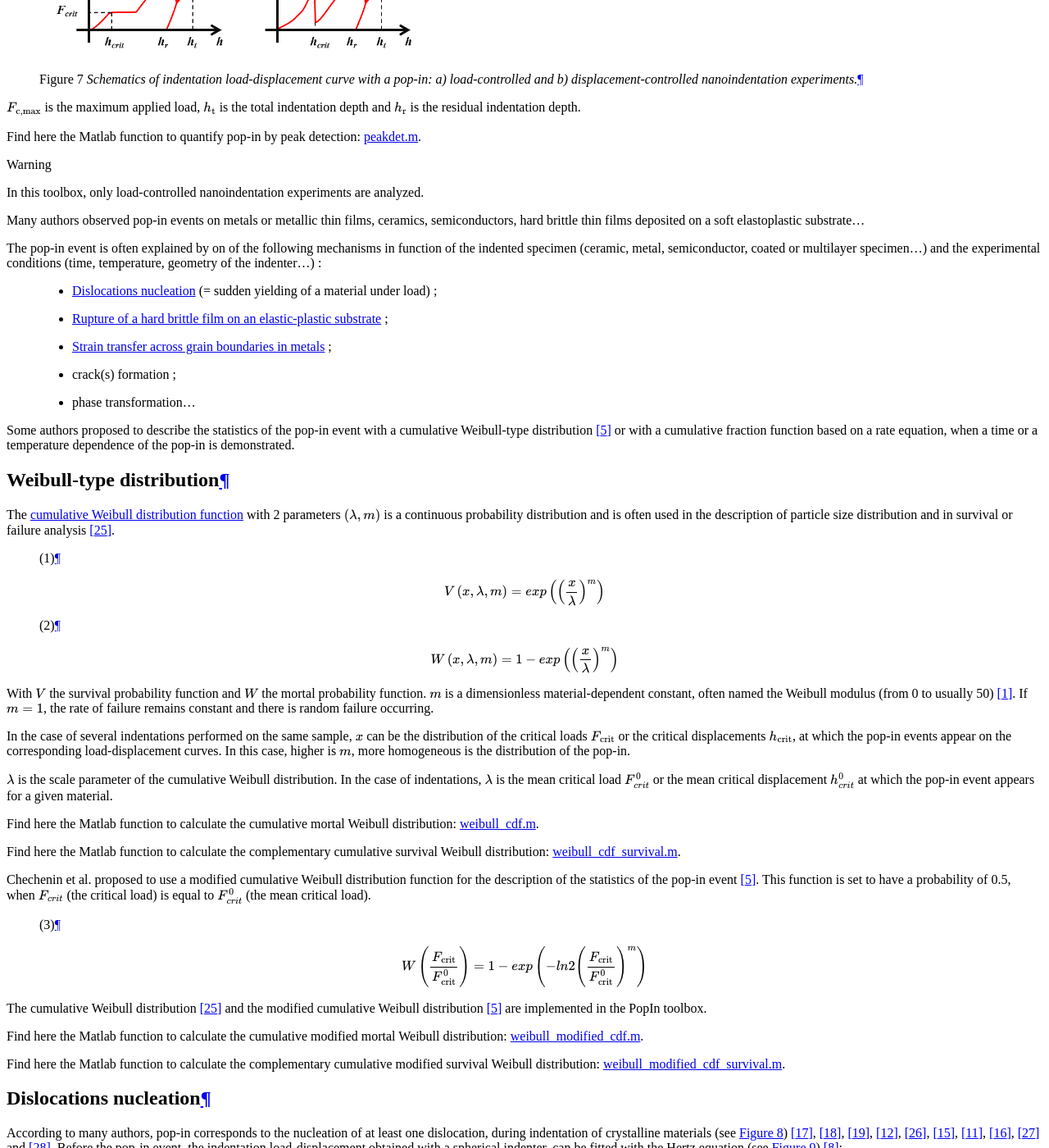
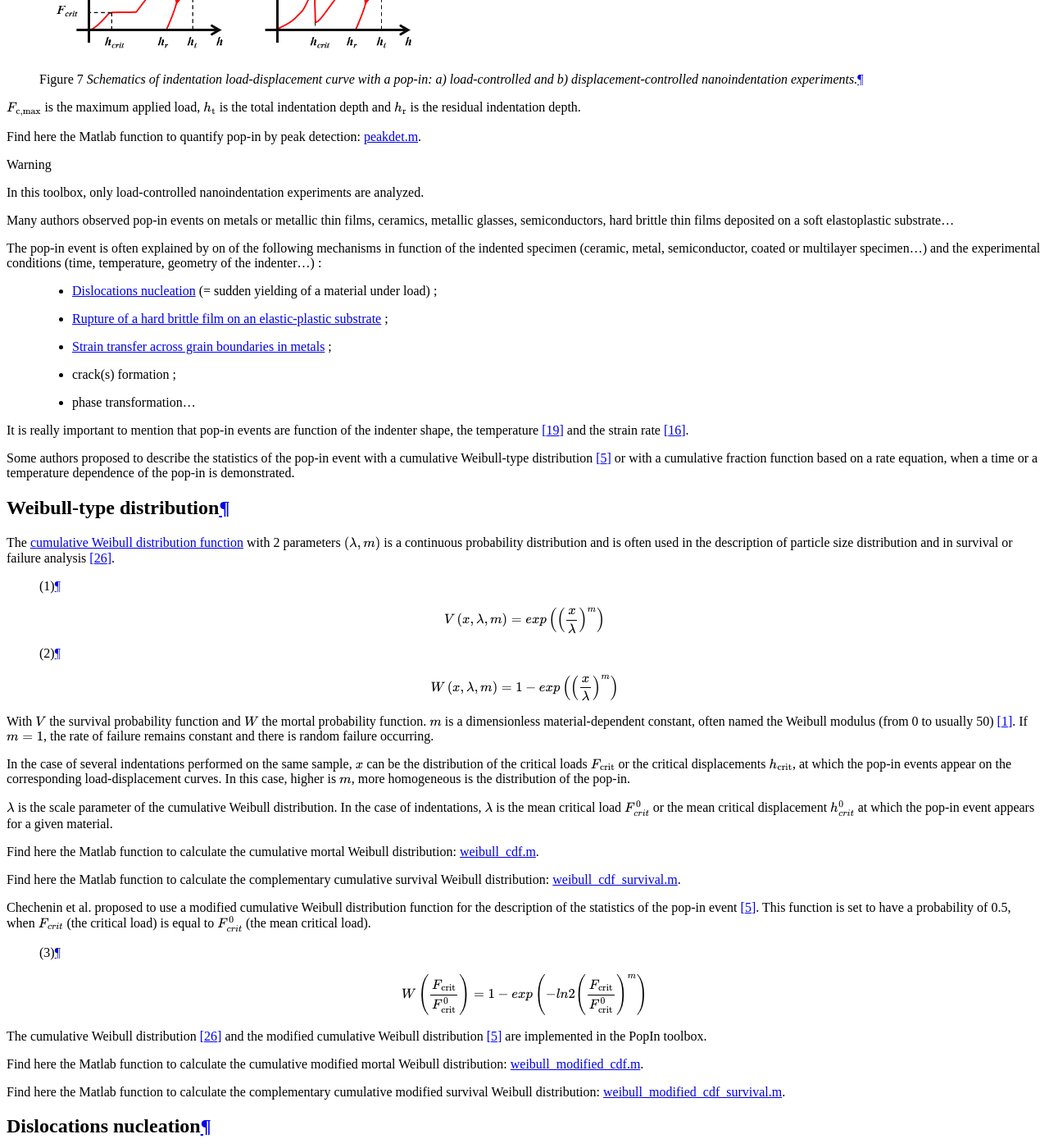
Before and after one commit to DavidMercier/PopIn, a Sphinx documentation site: the page built from doc/models.rst, in a window 1280 px wide and 1400 px high, scrolled down 648 px. Shown: the whole window at 82% size. Built offline with Sphinx 7.4.7, drawn with Linux system fonts in a browser that asks for light colours; comment, search, counter and statistics services are not loaded; some of the changed text lies outside the part shown.

Commit message:
Update models.rst

```diff
--- a/doc/models.rst
+++ b/doc/models.rst
@@ -42,7 +42,7 @@ Find here the |matlab| function to quantify pop-in by peak detection:
 .. warning::
     In this toolbox, only load-controlled nanoindentation experiments are analyzed.
 
-Many authors observed pop-in events on metals or metallic thin films, ceramics, semiconductors, hard brittle thin films deposited on a soft elastoplastic substrate...
+Many authors observed pop-in events on metals or metallic thin films, ceramics, metallic glasses, semiconductors, hard brittle thin films deposited on a soft elastoplastic substrate...
 
 The pop-in event is often explained by on of the following mechanisms in function of the indented specimen (ceramic, metal, semiconductor, coated or multilayer specimen...)
 and the experimental conditions (time, temperature, geometry of the indenter...) :
@@ -52,6 +52,8 @@ and the experimental conditions (time, temperature, geometry of the indenter...)
     * :ref:`strain_transfer` ;
     * crack(s) formation ;
     * phase transformation...
+
+It is really important to mention that pop-in events are function of the indenter shape, the temperature [#Schuh_2005]_ and the strain rate [#Nieh_2002]_.
 
 Some authors proposed to describe the statistics of the pop-in event with a cumulative Weibull-type distribution [#Chechenin_1995]_ or with a cumulative fraction function based on a rate equation, when a time or a temperature dependence of the pop-in is demonstrated.
 
@@ -323,6 +325,7 @@ References
 .. [#Mercier_2015] `Mercier D. et al. "A Matlab toolbox to analyze slip transfer through grain boundaries" (2015). <http://dx.doi.org/10.1088/1757-899X/82/1/012090>`_
 .. [#Morash_2007] `Morash K.R. and Bahr D.F., "An energy method to analyze through thickness thin film fracture during indentation" (2007). <http://dx.doi.org/10.1016/j.tsf.2006.01.043>`_
 .. [#Morris_2011] `Morris J.R. et al., "Size Effects and Stochastic Behavior of Nanoindentation Pop In" (2011). <http://dx.doi.org/10.1103/PhysRevLett.106.165502>`_
+.. [#Nieh_2002] `Nieh T.G. et al., "Strain rate-dependent deformation in bulk metallic glasses" (2011). <http://dx.doi.org/10.1016/S0966-9795(02)00146-2>`_
 .. [#Ramalingam_2012] `Ramalingam S. et al. "Determining Activation Volume for the Pressure-Induced Phase Transformation in β-Eucryptite Through Nanoindentation" (2012). <http://dx.doi.org/10.1111/j.1551-2916.2012.05180.x>`_
 .. [#Schuh_2004] `Schuh C.A. and Lund A.C., "Application of nucleation theory to the rate dependence of incipient plasticity during nanoindentation" (2004). <http://dx.doi.org/10.1557/JMR.2004.0276>`_
 .. [#Schuh_2005] `Schuh C.A. et al., "Quantitative insight into dislocation nucleation from high-temperature nanoindentation experiments" (2005). <http://dx.doi.org/10.1038/nmat1429>`_
```
